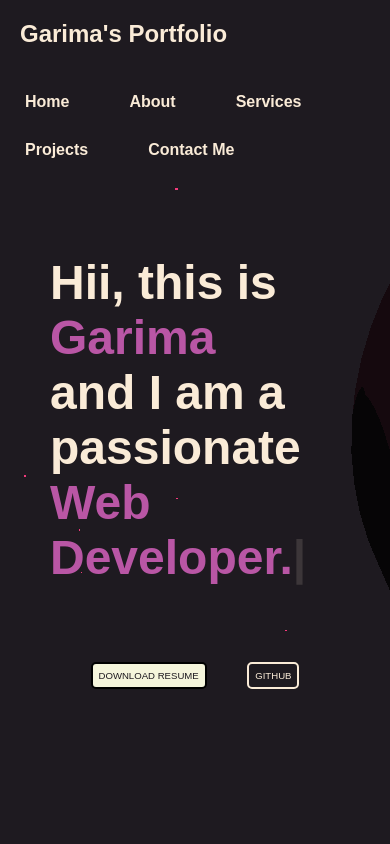
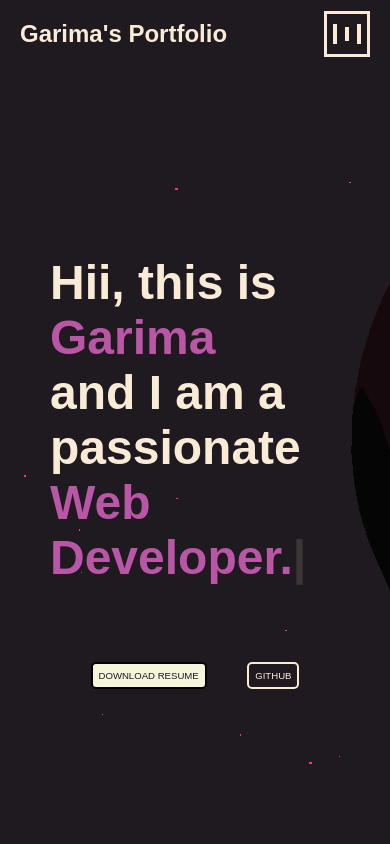
Before and after one commit to Garima3110/Latest-Portfolio, a website built with Vite: page src/index.html in a window 390 px wide. Shown: the top 844 px of the page. Built offline with nearby package versions, Linux system fonts and the light colour scheme; animation ran at ten frames a second; a web font is replaced by a local one.

Commit message:
Added the hamburger icon

```diff
--- a/src/index.html
+++ b/src/index.html
@@ -19,6 +19,11 @@
                 <h1><a href="https://www.linkedin.com/in/garima-b6452924a" class="hover-underline-animation">Garima's Portfolio</a></h1>
 
             </div>
+            <div class="menu-btn" >
+                <div class="menu-btn-burger1"></div>
+                <div class="menu-btn-burger2"></div>
+                <div class="menu-btn-burger3"></div>
+            </div>
             <div class="right"><ul>
                 <li><a href="#home" class="hover-underline-animation">Home</a></li>
                 <li><a href="#about" class="hover-underline-animation">About</a></li>
@@ -27,7 +32,7 @@
                 <li><a href="#contact" class="hover-underline-animation">Contact Me</a></li>
             </ul>
 
-            </div>
+        </div>
         </nav>
     </header>
 
--- a/src/script.js
+++ b/src/script.js
@@ -248,3 +248,17 @@ window.addEventListener("scroll", reveal);
 
 // To check the scroll position on page load
 reveal();
+
+const menuBtn=document.querySelector('.menu-btn');
+const navBar=document.querySelector('.right');
+menuBtn.addEventListener('click',()=>{
+  const currentDisplay=navBar.style.display;
+  if(currentDisplay==='none')
+  {
+    navBar.style.display='block';
+  }
+  else{
+    navBar.style.display='none';
+  }
+}
+)
--- a/src/style.css
+++ b/src/style.css
@@ -423,3 +423,47 @@ hr {
     transform: translateY(0);
     opacity: 1;
   }
+
+
+  .menu-btn{
+    display: none;
+  }
+  @media only screen and (max-width:850px){
+
+    .right{
+        display: none;
+    }
+      /* creating a hamburger icon */
+      .menu-btn{
+        position: relative;
+        display: flex;
+        justify-content: center;
+        align-items: center;
+        width: 40px;
+        height: 40px;
+        margin-right: 20px;
+        cursor: pointer;
+        transition: all .5s ease-in-out;
+        border:3px solid  antiquewhite;
+
+
+      }
+      .menu-btn-burger1{
+        border: 2px solid antiquewhite;
+        margin: 4px;
+        display: inline-block;
+        height: 16px;
+      }
+      .menu-btn-burger2{
+        border: 2px solid antiquewhite;
+        margin: 4px;
+        display: inline-block;
+        height: 10px;
+      }
+      .menu-btn-burger3{
+        border: 2px solid antiquewhite;
+        margin: 4px;
+        display: inline-block;
+        height: 16px;
+      }
+  }
```
